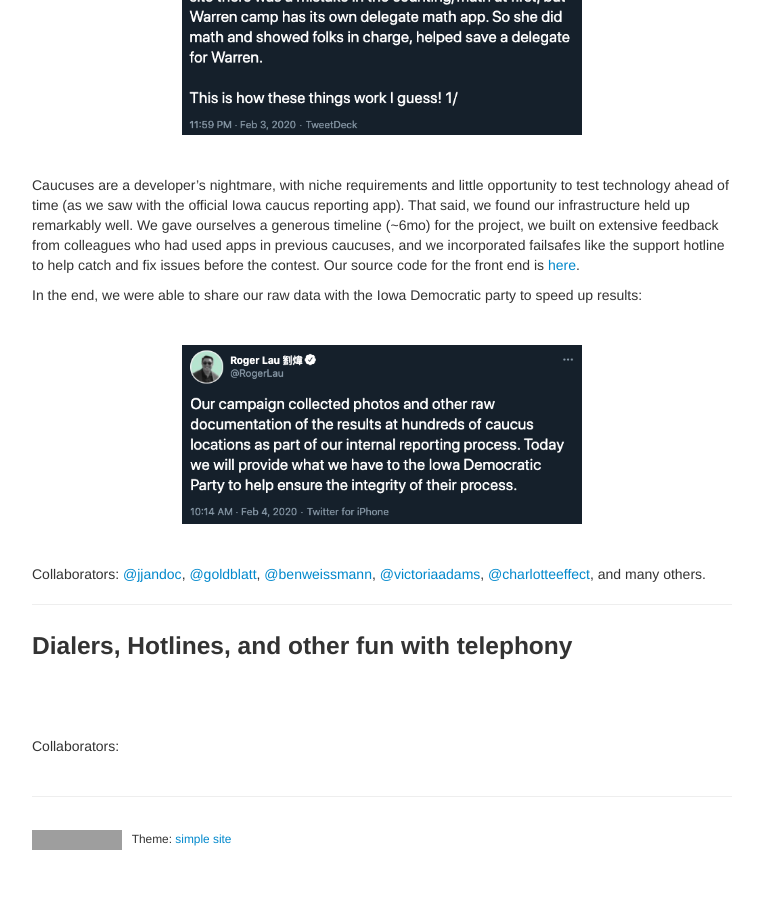
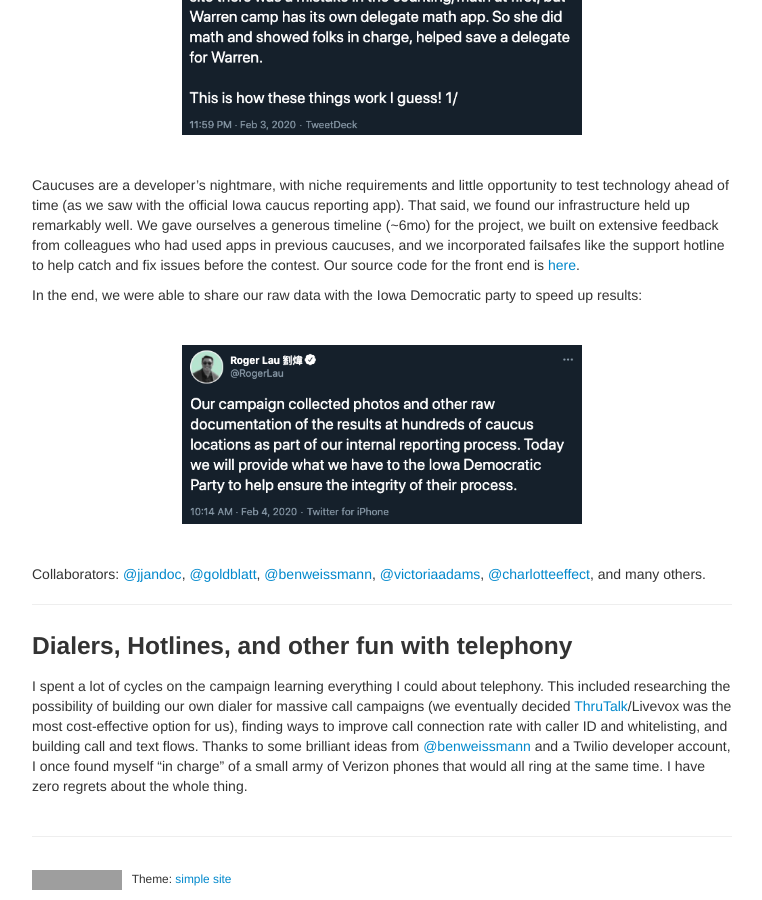
Before and after one commit to vyedin/vyedin.github.io, a Jekyll site: the page built from pages/campaigns.md, in a window 1280 px wide and 900 px high, scrolled down 3652 px. Shown: the whole window, without its empty margins (258-1020 px from the left). Built offline with Jekyll 4.4.1, drawn with Linux system fonts in a browser that asks for light colours; before the commit the page ends 4512 px from its top, so only the background shows below that; grey boxes are pictures that could not be loaded.

Commit message:
Update campaigns.md

```diff
--- a/pages/campaigns.md
+++ b/pages/campaigns.md
@@ -112,14 +112,4 @@ Collaborators: [@jjandoc](https://github.com/jjandoc), [@goldblatt](https://gith
 
 ### Dialers, Hotlines, and other fun with telephony
 
-
-
-<br/>
-
-<p align="center">
-
-</p>
-
-<br/>
-
-Collaborators:
+I spent a lot of cycles on the campaign learning everything I could about telephony. This included researching the possibility of building our own dialer for massive call campaigns (we eventually decided [ThruTalk](https://www.thrutalk.io/)/Livevox was the most cost-effective option for us), finding ways to improve call connection rate with caller ID and whitelisting, and building call and text flows. Thanks to some brilliant ideas from [@benweissmann](https://benweissmann.com/) and a Twilio developer account, I once found myself "in charge" of a small army of Verizon phones that would all ring at the same time. I have zero regrets about the whole thing.
```
